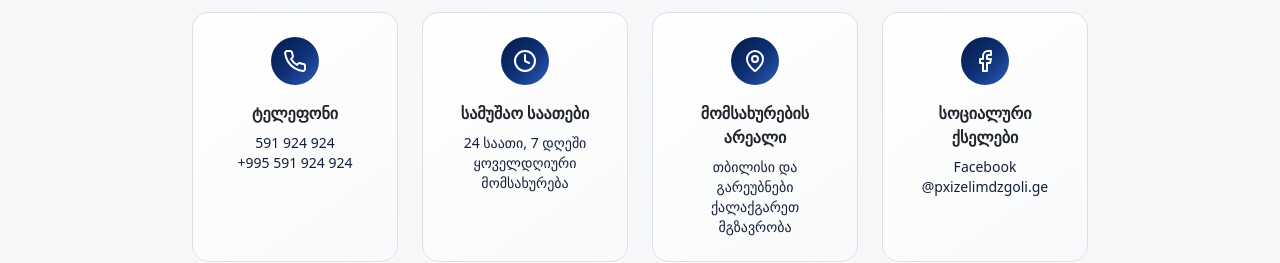
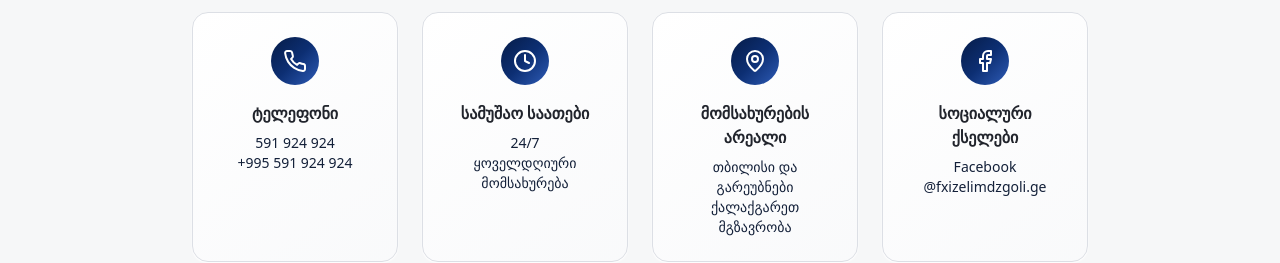
Before and after one commit to dkharshiladze/pixel-swift-sparkle, a React (Vite) app: page / in a window 1280 px wide. Shown: the part 3700-3963 px from the top of the page. Built offline with nearby package versions, Linux system fonts and the light colour scheme.

Commit message:
Update ContactSection.tsx

```diff
--- a/src/components/sections/ContactSection.tsx
+++ b/src/components/sections/ContactSection.tsx
@@ -14,7 +14,7 @@ export const ContactSection = () => {
     {
       icon: <Clock className="w-6 h-6" />,
       title: "სამუშაო საათები",
-      details: ["24 საათი, 7 დღეში", "ყოველდღიური მომსახურება"]
+      details: ["24/7", "ყოველდღიური მომსახურება"]
     },
     {
       icon: <MapPin className="w-6 h-6" />,
@@ -24,8 +24,8 @@ export const ContactSection = () => {
     {
       icon: <Facebook className="w-6 h-6" />,
       title: "სოციალური ქსელები",
-      details: ["Facebook", "@pxizelimdzgoli.ge"],
-      action: () => window.open('https://www.facebook.com/pxizelimdzgoli.ge/', '_blank')
+      details: ["Facebook", "@fxizelimdzgoli.ge"],
+      action: () => window.open('https://www.facebook.com/mdzgoli.ge/', '_blank')
     }
   ];
 
```
